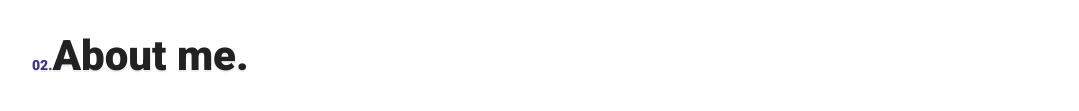
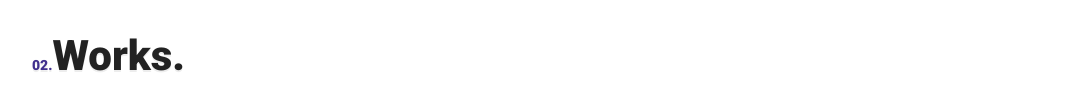
Before and after one commit to keazzy/ux-portfolio, a website: page build/index.html in a window 1280 px wide. Shown: the part 1349-1460 px from the top of the page, without its empty margins (96-1175 px from the left). Drawn offline with nearby package versions, Linux system fonts and the light colour scheme.

Commit message:
Update index.html

```diff
--- a/build/index.html
+++ b/build/index.html
@@ -89,7 +89,7 @@
 
                 <div class="works" id="works">
                     <div class="works__header">
-                        <h2><span class="text-accent">02.</span>About me.</h2>
+                        <h2><span class="text-accent">02.</span>Works.</h2>
                     </div>
                 </div>
             </div>
```
